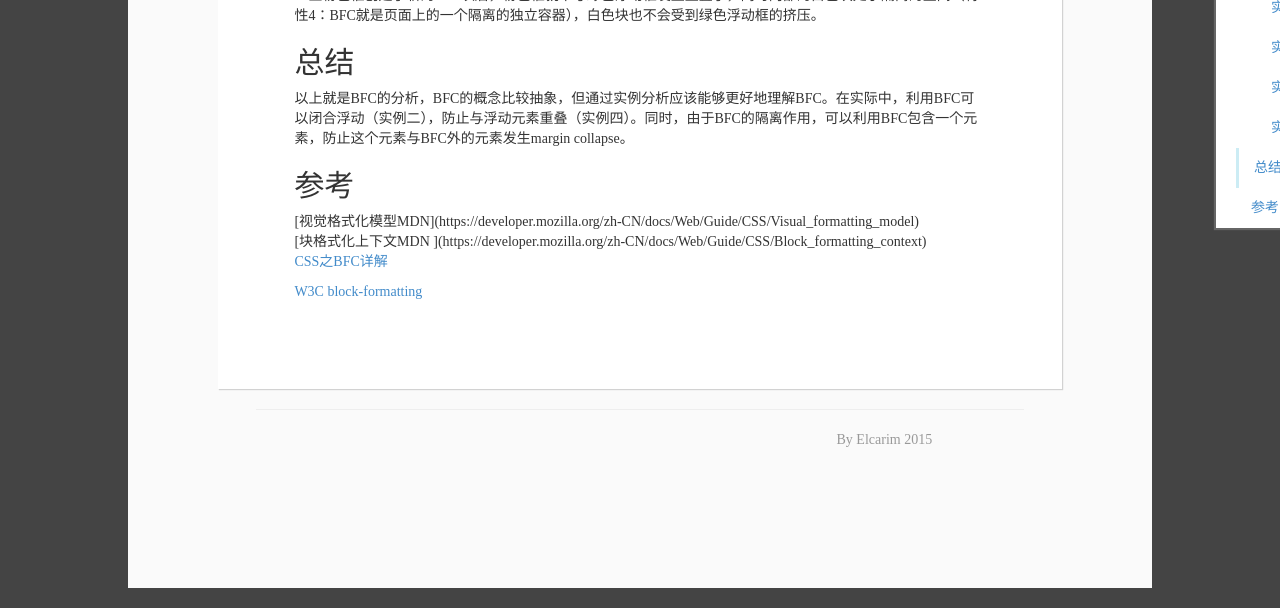
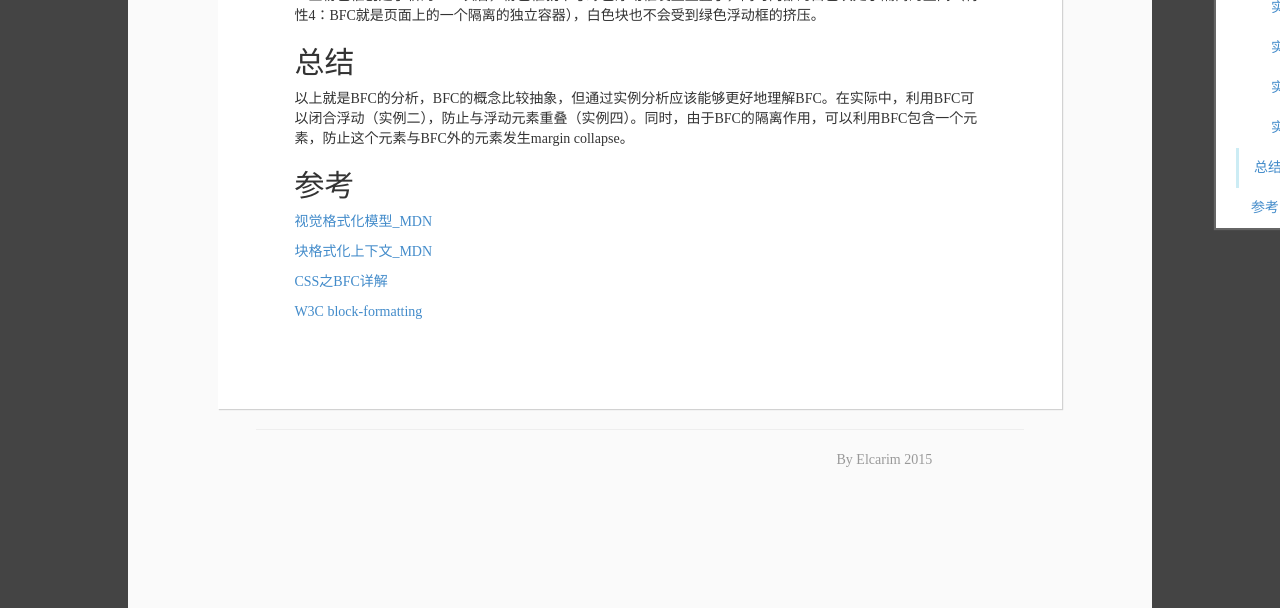
Before and after one commit to elcarim5efil/elcarim5efil.github.io, a Jekyll site: the page built from _posts/2015-08-20-Learning_BFC.md, in a window 1280 px wide and 900 px high, scrolled down 6602 px, cut to the strip 292-900 px from the top of the window. Built offline with Jekyll 4.4.1, drawn with Linux system fonts in a browser that asks for light colours; comment, search, counter and statistics services are not loaded.

Commit message:
update post
update post

```diff
--- a/_posts/2015-08-20-Learning_BFC.md
+++ b/_posts/2015-08-20-Learning_BFC.md
@@ -255,9 +255,9 @@ BFC的一个最重要的效果是，让处于BFC内部的元素与外部的元
 
 ##参考
 
-[视觉格式化模型 | MDN](https://developer.mozilla.org/zh-CN/docs/Web/Guide/CSS/Visual_formatting_model)
+[视觉格式化模型_MDN](https://developer.mozilla.org/zh-CN/docs/Web/Guide/CSS/Visual_formatting_model)
 
-[块格式化上下文| MDN ](https://developer.mozilla.org/zh-CN/docs/Web/Guide/CSS/Block_formatting_context)
+[块格式化上下文_MDN ](https://developer.mozilla.org/zh-CN/docs/Web/Guide/CSS/Block_formatting_context)
 
 [CSS之BFC详解](http://www.html-js.com/article/1866)
 
```
